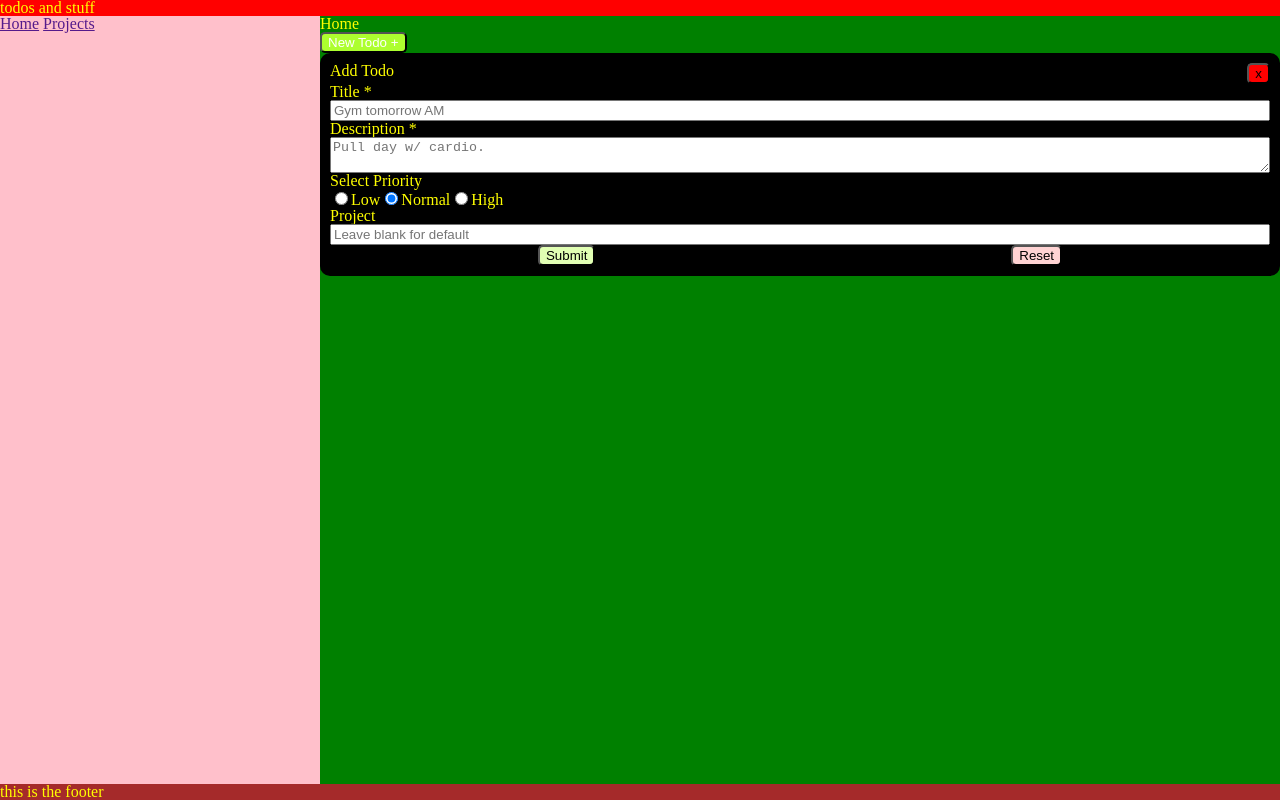
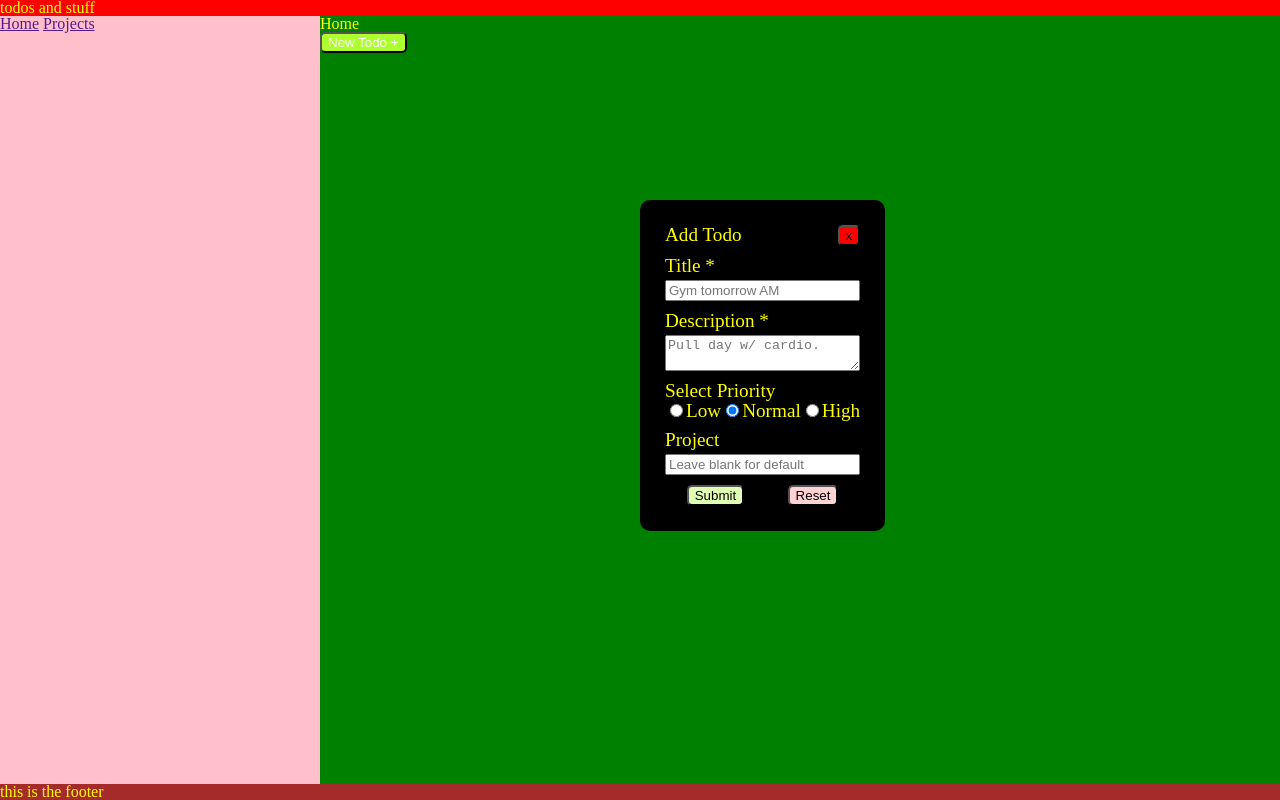
Before and after one commit to goldjared/todo-list, a website built with webpack: page dist/index.html in a window 1280 px wide. Both pictures are taken after a click on the button "New Todo +". Built offline with nearby package versions, Linux system fonts and the light colour scheme.

Commit message:
style form

```diff
--- a/src/style.css
+++ b/src/style.css
@@ -108,8 +108,15 @@ footer {
 
 form {
   background-color: black;
-  padding: 10px;
+  font-size: larger;
+  padding: 25px;
   border-radius: 10px;
+  display: flex;
+  flex-direction: column;
+  gap: 10px;
+  position: fixed;
+  top: 25%;
+  left: 50%;
 }
 
 .form-row-1 {
@@ -120,6 +127,7 @@ form {
 .form-row-2, .form-row-3, .form-row-5 {
   display: flex;
   flex-direction: column;
+  gap: 5px;
 }
 
 .form-row-6 {
```
